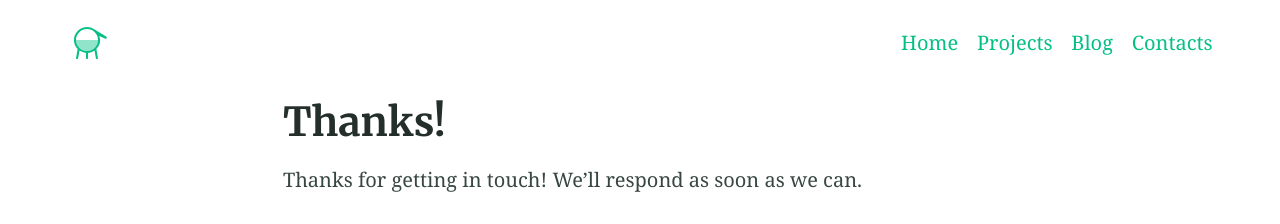
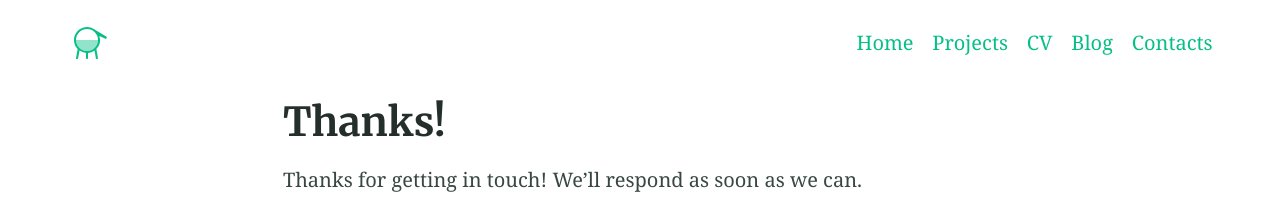
Before and after one commit to FlorianMKeller/Fkeller1, a Jekyll site: the page built from thanks.md, in a window 1280 px wide. Shown: the top 224 px of the page. Built offline with Jekyll 4.4.1, drawn with Linux system fonts in a browser that asks for light colours.

```diff
--- a/_config.yml
+++ b/_config.yml
@@ -126,6 +126,8 @@ navigation_header:
   url: /
 - title: Projects
   url: /projects/
+- title: CV
+  url: /CV/
 - title: Blog
   url: /blog/
 - title: Contacts
```
